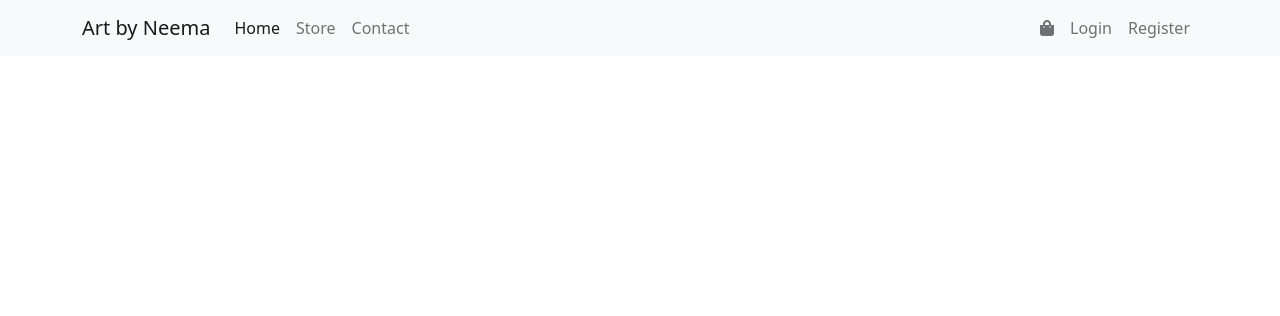
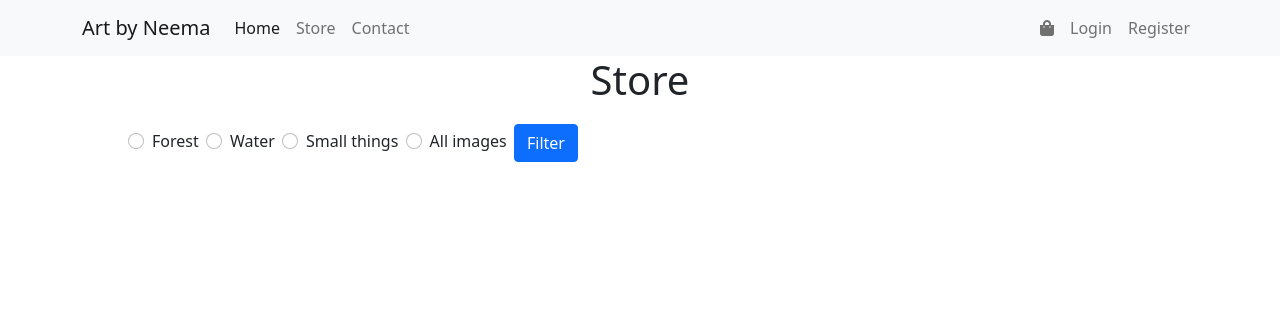
Before and after one commit to chrper80/Code-institute_milestone-project_nr4, a Django app: page /store/ in a window 1280 px wide. Shown: the top 316 px of the page. Run offline with Django 3.2, Linux system fonts and the light colour scheme; data that the repository does not hold is empty.

Commit message:
Added styling and filter method to the store page

```diff
--- a/static/css/style.css
+++ b/static/css/style.css
@@ -388,3 +433,39 @@ td {
 .margin-top {
     margin-top: 30px;
 }
+
+/*Store*/
+
+.radio-buttons-container{
+    width: 90%;
+    padding-left: 7%;
+}
+
+.form-check-inline {
+    display: inline-block;
+    margin-right: 3px;
+  }
+
+  @media(min-width: 768px){
+
+    .radio-buttons-container{
+        width: 90%;
+        padding-left: 20%;
+    }
+}
+
+@media(min-width: 768px){
+
+    .radio-buttons-container{
+        width: 90%;
+        padding-left: 15%;
+    }
+}
+
+@media(min-width: 1280px){
+
+    .radio-buttons-container{
+        width: 90%;
+        padding-left: 10%;
+    }
+}
--- a/store/templates/store/store.html
+++ b/store/templates/store/store.html
@@ -2,10 +2,46 @@
 {% load static %}
 
 {% block content %}
-<h1 class="heading">{{category.category_name}}</h1>
+<h1 class="heading">Store</h1>
+
+<section class="radio-buttons-container">
+    <form action="{% url 'store' %}" method="POST">
+        {% csrf_token %}
+        <div class="form-check form-check-inline">
+            <input class="form-check-input" type="radio" name="option" value="forest" id="forest">
+            <label class="form-check-label" for="forest">
+                Forest
+            </label>
+        </div>
+
+        <div class="form-check form-check-inline">
+            <input class="form-check-input" type="radio" name="option" value="water" id="water">
+            <label class="form-check-label" for="water">
+                Water
+            </label>
+        </div>
+
+        <div class="form-check form-check-inline">
+            <input class="form-check-input" type="radio" name="option" value="small_things" id="small_things">
+            <label class="form-check-label" for="forest">
+                Small things
+            </label>
+        </div>
+
+        <div class="form-check form-check-inline">
+            <input class="form-check-input" type="radio" name="option" value="all_images" id="all_images">
+            <label class="form-check-label" for="all_images">
+                All images
+            </label>
+        </div>
+
+        <button type="submit" class="btn btn-primary">Filter</button>
+    </form>
+</section>
+
 <section id="products-container">
+
     {% for item in products %}
-
 
     <div class="product-container">
         <a href="{% url 'ind_products' item.id %}">
--- a/store/views.py
+++ b/store/views.py
@@ -104,10 +104,34 @@ def contact(request):
 
 
 def store(request):
-    products = Product.objects.all()
+    products = Product.objects.all().order_by('category')
+    if request.method == "POST":
+        if request.POST["option"] == "forest":
+            products = []
+            all_products = Product.objects.all()
+            for product in all_products:
+                if product.category.category_name == "Forest":
+                    products.append(product)
+
+        elif request.POST["option"] == "water":
+            products = []
+            all_products = Product.objects.all()
+            for product in all_products:
+                if product.category.category_name == "Water":
+                    products.append(product)
+
+        elif request.POST["option"] == "small_things":
+            products = []
+            all_products = Product.objects.all()
+            for product in all_products:
+                if product.category.category_name == "Small things":
+                    products.append(product)
+
+        else:
+            products = Product.objects.all().order_by('category')
 
     context = {
         "products": products
     }
 
-    return render(request, "store/store.html", context )
+    return render(request, "store/store.html", context)
--- a/users/templates/users/confirmation.html
+++ b/users/templates/users/confirmation.html
@@ -1,8 +1,6 @@
 {% extends "base.html" %}
 {% load static %}
-{% block css %}
-<link rel="stylesheet" href="{% static 'css/style.css' %}">
-{% endblock %}
+
 {% block content %}
 <div class="confirm-container">
     <h3>Delete Account</h3>
--- a/users/templates/users/new_user.html
+++ b/users/templates/users/new_user.html
@@ -2,9 +2,7 @@
 
 {% load crispy_forms_filters %}
 {% load static %}
-{% block css %}
-<link rel="stylesheet" href="{% static 'css/style.css' %}">
-{% endblock %}
+
 
 {% block content %}
 <h1 class="heading">Register</h1>
--- a/users/templates/users/user_page.html
+++ b/users/templates/users/user_page.html
@@ -1,9 +1,7 @@
 {% extends 'base.html' %}
 {% load crispy_forms_filters %}
 {% load static %}
-{% block css %}
-<link rel="stylesheet" href="{% static 'css/style.css' %}">
-{% endblock %}
+
 
 {% block content %}
 
```
Also changed, not shown: other parts of static/css/style.css (+45 -0 lines), store/static/store/store.css (deleted, +0 -9 lines), media/category_forest_6ZiDBRf.jpg (added), 1 other file.
